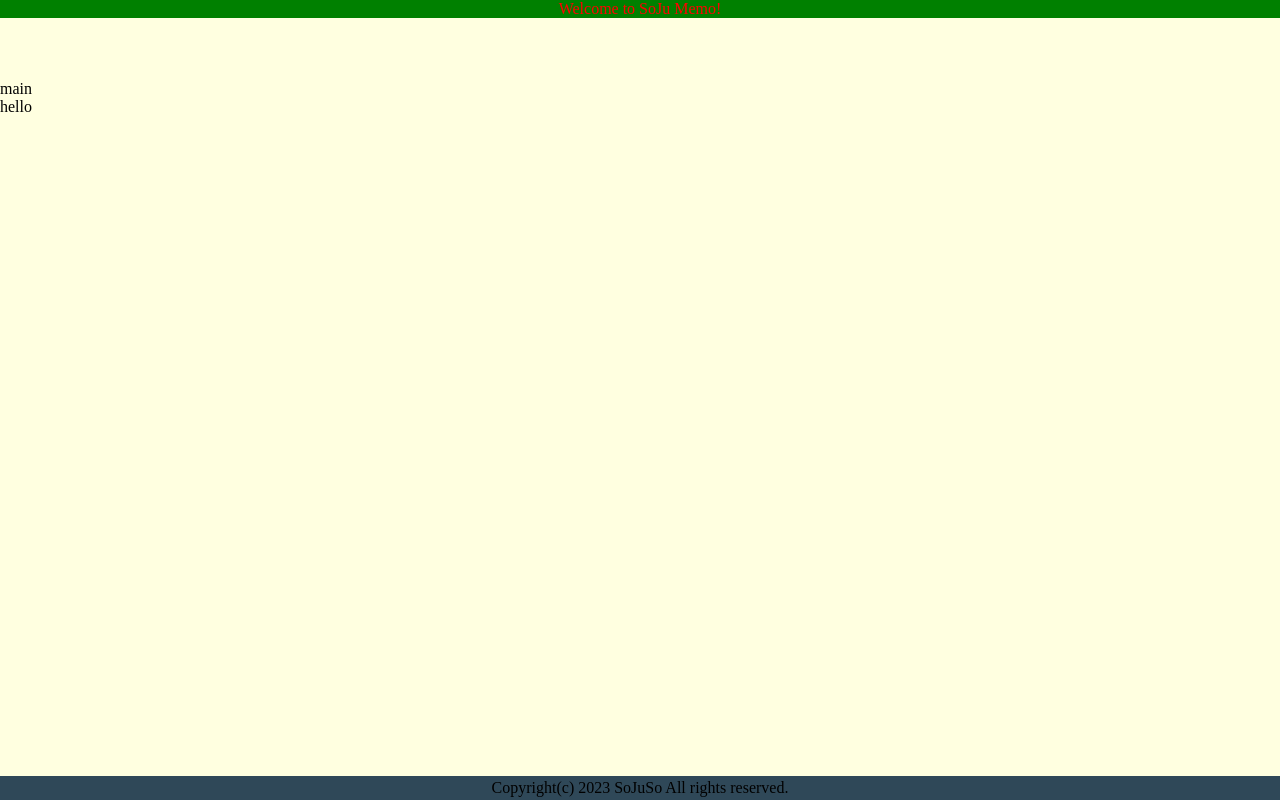
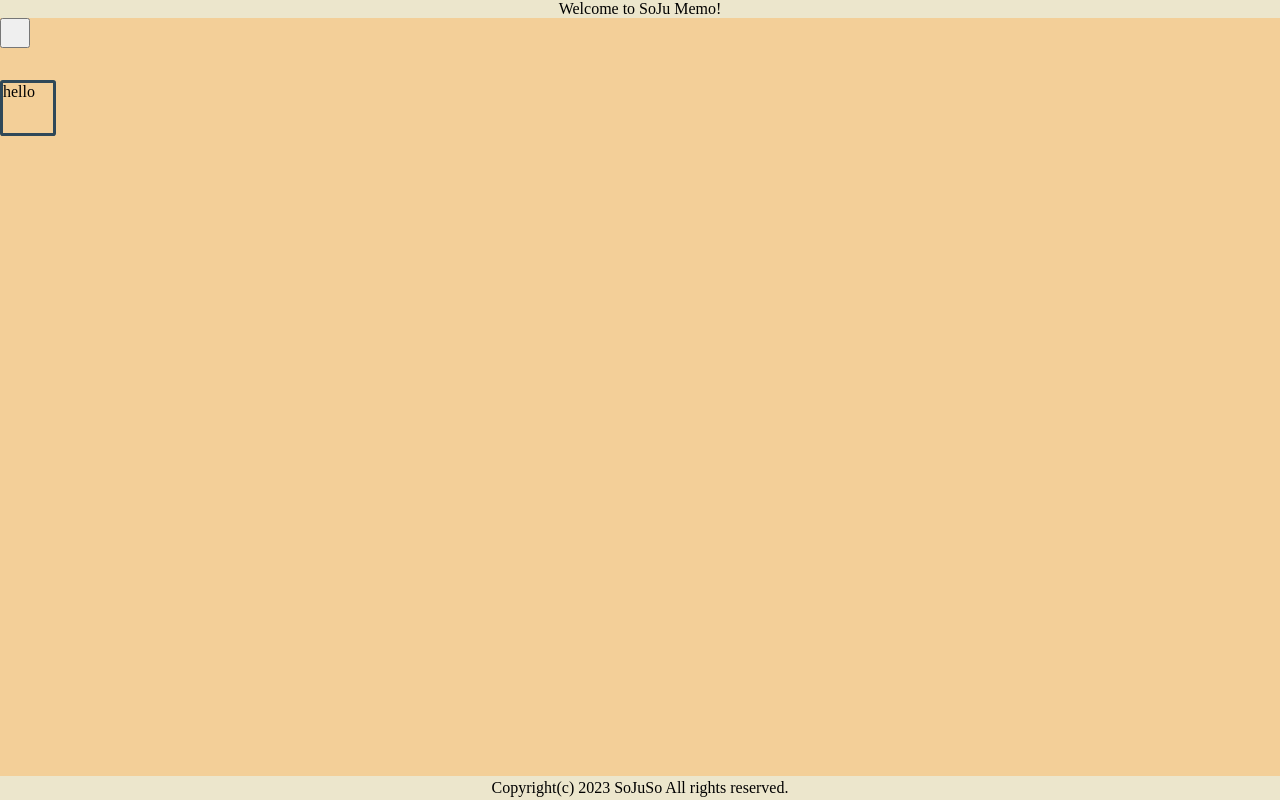
Before and after one commit to SoJuSo/2022_2_toy_prj, a website: page index.html in a window 1280 px wide. Drawn offline with Linux system fonts and the light colour scheme.

Commit message:
버튼 눌러서 요소 추가까지 구현

```diff
--- a/index.html
+++ b/index.html
@@ -24,9 +24,6 @@
 
     <footer id="footer">
         <script src="src/footer/footer.js"></script>
-        <div>
-            Copyright(c) 2023 SoJuSo All rights reserved.
-        </div>
     </footer>
 </body>
 
--- a/src/footer/footer.js
+++ b/src/footer/footer.js
@@ -1 +1,9 @@
 console.log(`js is load in footer`);
+
+const copyright = $.createElement("div");
+copyright.id = "copyright_div";
+const copyrighttext = $.createTextNode(
+  "Copyright(c) 2023 SoJuSo All rights reserved."
+);
+copyright.appendChild(copyrighttext);
+$.getElementById("footer").appendChild(copyright);
--- a/src/header/header.js
+++ b/src/header/header.js
@@ -27,9 +27,20 @@ console.log(`js is loaded in header`);
 // 구조를 조금 더 깔끔하게?
 console.log(new Date());
 
+const addListButton = $.createElement("button");
+addListButton.id = "addListButton";
+addListButton.addEventListener("click", () => {
+  const temp = $.createElement("div");
+  const temptext = $.createTextNode("hello");
+  temp.appendChild(temptext);
+  $.getElementById("main").appendChild(temp);
+  console.log("button");
+});
+$.getElementById("header").appendChild(addListButton);
+
 // const dateView = $.createElement("div");
 // const dateViewText = $.createTextNode(new Date());
 // dateView.appendChild(dateViewText);
 // $.getElementById("header").appendChild(dateView);
 
-fetchData();
+// fetchData();
--- a/src/main/main.js
+++ b/src/main/main.js
@@ -1,9 +1,9 @@
 console.log("js load in main");
 
-const main = $.createElement("div");
-const mainText = $.createTextNode("main");
-main.appendChild(mainText);
-$.getElementById("main").appendChild(main);
+// const main = $.createElement("div");
+// const mainText = $.createTextNode("main");
+// main.appendChild(mainText);
+// $.getElementById("main").appendChild(main);
 
 const list = $.createElement("div");
 list.id = "list_div";
--- a/src/styles.css
+++ b/src/styles.css
@@ -2,7 +2,6 @@ html,
 body {
     margin: 0px;
     padding: 0px;
-    background-color: lightyellow;
 }
 
 html {
@@ -13,7 +12,7 @@ html {
 body {
     width: 100%;
     height: 100%;
-    /* background-color: lightyellow; */
+    background-color: #f3cf98;
 }
 
 header {
@@ -24,9 +23,9 @@ header {
 
 #intro {
     /* border-radius: 10px; */
-    background-color: green;
+    background-color: #ece6cc;
     display : flex;
-    color: red;
+    color: black;
     justify-content: center;
     align-items : center;
 }
@@ -39,7 +38,7 @@ main {
 
 footer {
     /* 현재 배경색은 구분을 위한 용도 */
-    background-color: #2F4858;
+    background-color: #ece6cc;
     width: auto;
     height: 3%;
     display : flex;
@@ -48,13 +47,25 @@ footer {
 }
 
 #list_div {
-    width: 10px;
-    height: 10px;
+    width: 50px;
+    height: 50px;
+    color: black;
     border-width: 1px;
     border-radius: 5%;
-    border: #2F4858;
+    border: #2F4858 solid;
 }
 
-#id_div {
+#copyright_div{
+    color: black;
+    width: auto;
+    display : flex;
+}
+
+#addListButton{
+    width: 30px;
+    height: 30px;
+}
+
+/* #id_div {
     background-color: aqua;
-}
+} */
```
